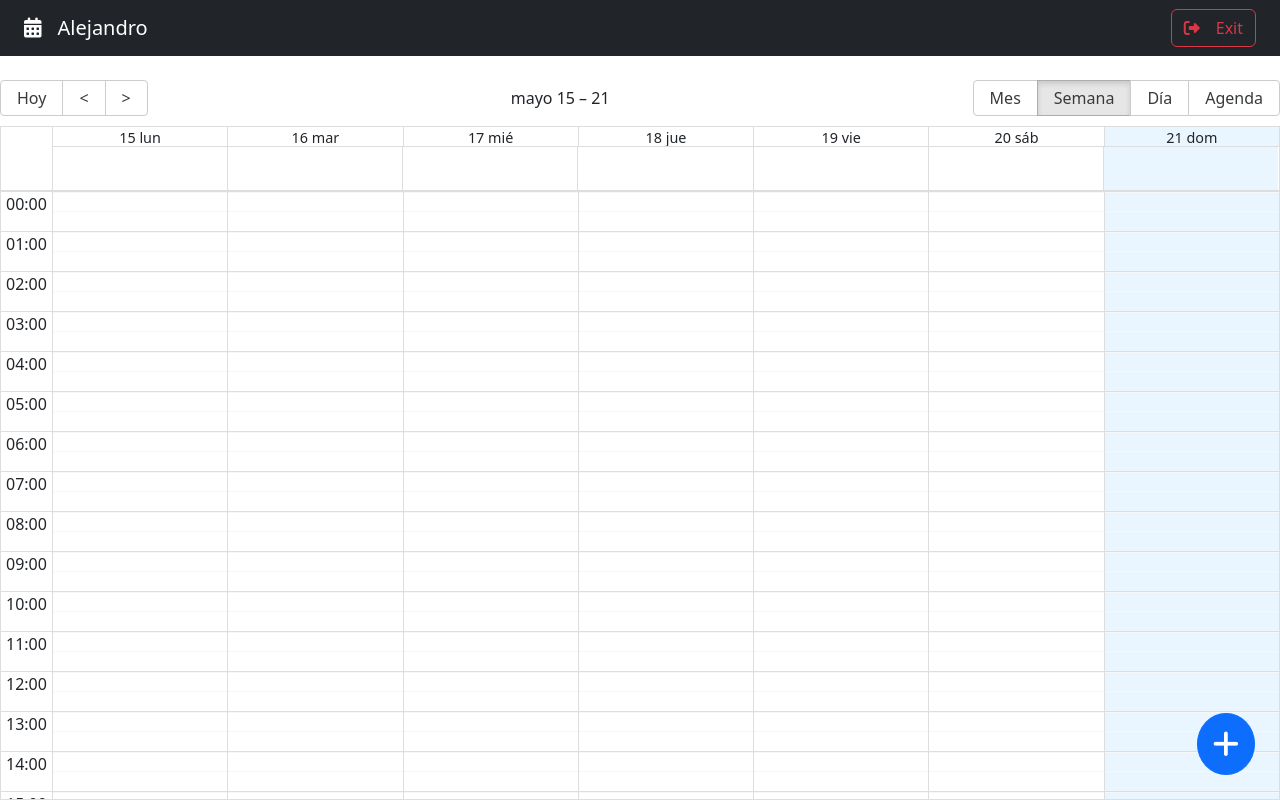
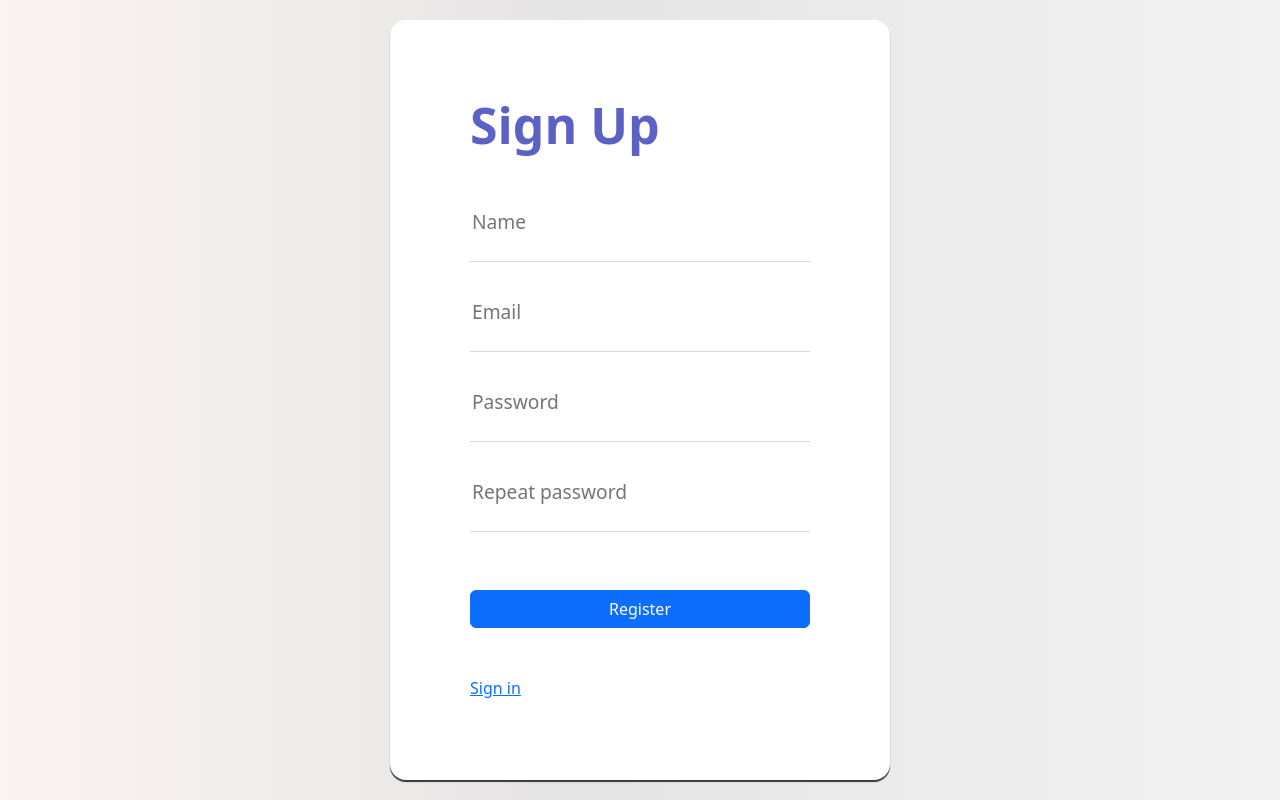
Before and after one commit to vegas29/CalendarApp, a React (Vite) app: page /auth/register in a window 1280 px wide. Built offline with nearby package versions, Linux system fonts and the light colour scheme.

Commit message:
Update Login and Register with some fixes

```diff
--- a/src/auth/pages/Login/LoginPage.jsx
+++ b/src/auth/pages/Login/LoginPage.jsx
@@ -12,7 +12,7 @@ export const LoginPage = () => {
         password: ''
     })
 
-    const {email, password} = formValues;
+const {email, password} = formValues;
 
     const handleLogin = (e) =>{
         e.preventDefault();
--- a/src/auth/pages/Register/RegisterPage.jsx
+++ b/src/auth/pages/Register/RegisterPage.jsx
@@ -9,13 +9,15 @@ import { AuthLayout } from "../../../layouts/AuthLayout";
 export const RegisterPage = () => {
 
     const [formValues, handleInputChange] = useForm({
+        name: '',
         email: '',
-        password: ''
+        password: '',
+        rpassword: ''
     })
 
-    const {email, password} = formValues;
+    const {name, email, password, rpassword} = formValues;
 
-    const handleLogin = (e) =>{
+    const handleRegister = (e) =>{
         e.preventDefault();
         console.log(email, password)
     }
@@ -26,7 +28,7 @@ export const RegisterPage = () => {
 
             <form
                 className="animate__animated animate__fadeIn animate__faster"
-                onSubmit={handleLogin}
+                onSubmit={handleRegister}
             >
 
                 <input
@@ -35,7 +37,7 @@ export const RegisterPage = () => {
                     name="name"
                     className="auth__input"
                     autoComplete="off"
-                    value={email}
+                    value={name}
                     onChange={handleInputChange}
                 />
 
@@ -63,7 +65,7 @@ export const RegisterPage = () => {
                     placeholder="Repeat password"
                     name="rpassword"
                     className="auth__input"
-                    value={password}
+                    value={rpassword}
                     onChange={handleInputChange}
                 />
 
--- a/src/router/AppRouter.jsx
+++ b/src/router/AppRouter.jsx
@@ -5,7 +5,7 @@ import { RegisterPage } from "../auth/pages/Register/RegisterPage";
 
 export const AppRouter = () => {
 
-    const authStatus = "not-aauthenticated" //'authenticated'; //'not-authenticated';
+    const authStatus = "not-authenticated" //'authenticated'; //'not-authenticated';
 
     return (
         <Routes>
```
